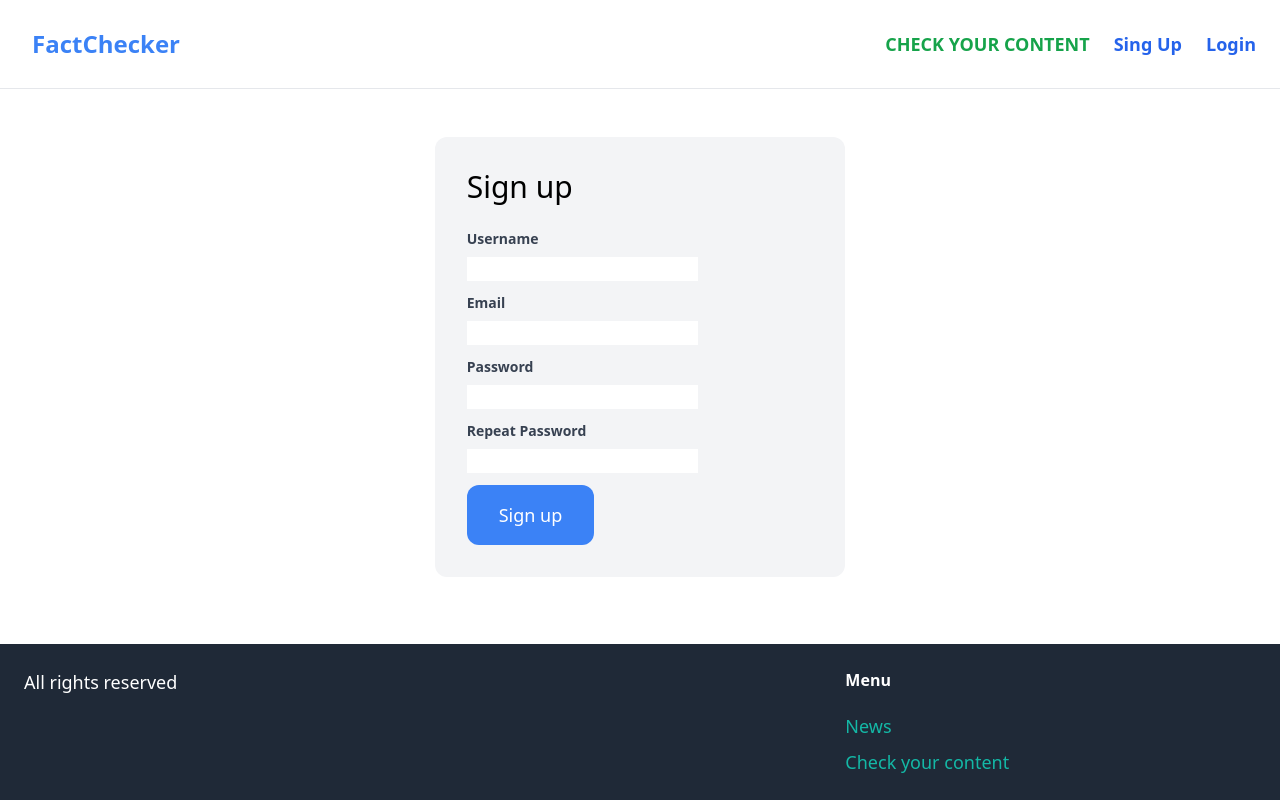
After one commit to fitoretahiri/Fake-News-Detection, a Django app: template api/news/templates/signup.html in a window 1280 px wide. The commit adds this page. Run offline with Django 3.2, Linux system fonts and the light colour scheme; the template is opened without the code that fills it, so the values that code supplies are empty, except form fields; form fields are guessed from the names that the template uses; some libraries are stand-ins or nearby versions.

Commit message:
User authentication. Login, Signup, Log out implemented.

```diff
--- a/api/fakenewsdetection/settings.py
+++ b/api/fakenewsdetection/settings.py
@@ -26,6 +26,10 @@ SECRET_KEY = 'django-insecure-2q=#en8pk^(q%k=m%o(y2(+l&v(e)5dkdq@)c3@m*u7mq0_9(p
 DEBUG = True
 
 ALLOWED_HOSTS = []
+
+LOGIN_URL = 'news/login/'
+LOGIN_REDIRECT_URL = '/news/'
+LOGOUT_REDIRECT_URL = '/news/'
 
 
 # Application definition
--- a/api/fakenewsdetection/urls.py
+++ b/api/fakenewsdetection/urls.py
@@ -2,8 +2,10 @@ from django.contrib import admin
 from django.urls import path, include
 from django.conf import settings
 from django.conf.urls.static import static
+from django.contrib.auth import views as auth_views
 
 urlpatterns = [
     path('admin/', admin.site.urls),
     path('news/', include('news.urls')),
+    path('logout/', auth_views.LogoutView.as_view(), name='logout'),
 ] + static(settings.MEDIA_URL, document_root=settings.MEDIA_ROOT)
--- a/api/news/templates/base.html
+++ b/api/news/templates/base.html
@@ -11,8 +11,18 @@
     <nav class="py-6 px-6 flex justify-between items-center border-b border-gray-200">
         <a href="/news" class="text-2xl font-bold text-blue-500 px-2 py-1">FactChecker</a>
 
-        <div class="space-x-6">
+        <div class="space-x-6 flex items-center">
             <a href="/news/predict/" class="text-lg font-bold text-green-600 hover:text-blue-900">CHECK YOUR CONTENT</a>
+
+            {% if user.is_authenticated %}
+                <form method="post" action="{% url 'logout' %}">
+                    {% csrf_token %}
+                    <button type="submit" class="text-lg font-bold text-blue-600 hover:text-blue-900">Logout</button>
+                </form>
+            {% else %}
+                <a href="/news/signup/" class="text-lg font-bold text-blue-600 hover:text-blue-900">Sing Up</a>
+                <a href="/news/login/" class="text-lg font-bold text-blue-600 hover:text-blue-900">Login</a>
+            {% endif %}
         </div>
     </nav>
 
--- /dev/null
+++ b/api/news/templates/signup.html
@@ -0,0 +1,46 @@
+{% extends 'base.html' %}
+
+{% block title %}
+Sign Up
+{% endblock %}
+
+{% block content %}
+<div class="w-1/3 my-6 mx-auto p-8 bg-gray-100 rounded-xl">
+    <h1 class="mb-6 text-3xl">Sign up</h1>
+
+    <form action="." method="post">
+        {% csrf_token %}
+
+        <div class="mb-3">
+            <label for="username" class="block text-gray-700 text-sm font-bold mb-2">Username</label>
+            {{ form.username }}
+        </div>
+
+        <div class="mb-3">
+            <label for="email" class="block text-gray-700 text-sm font-bold mb-2">Email</label>
+            {{ form.email }}
+        </div>
+
+        <div class="mb-3">
+            <label for="password1" class="block text-gray-700 text-sm font-bold mb-2">Password</label>
+            {{ form.password1 }}
+        </div>
+
+        <div class="mb-3">
+            <label for="password2" class="block text-gray-700 text-sm font-bold mb-2">Repeat Password</label>
+            {{ form.password2 }}
+        </div>
+
+        {% if form.errors or form.non_field_errors %}
+            <div class="mb-3 p-6 bg-red-100 rounded-xl">
+                {% for field in form %}
+                    {{ field.errors }}
+                {% endfor %}
+
+                {{ form.non_field_errors }}
+            </div>
+        {% endif %}
+        <button class="py-4 px-8 text-lg bg-blue-500 hover:bg-blue-700 rounded-xl text-white">Sign up</button>
+    </form>
+</div>
+{% endblock %}
--- a/api/news/urls.py
+++ b/api/news/urls.py
@@ -1,10 +1,16 @@
+from django.contrib.auth import views as auth_views
 from django.urls import path
+
 from . import views
+from .forms import LoginForm
+
 
 app_name = 'news'
 
 urlpatterns = [
     path('details/<int:pk>', views.news_detail, name='news_detail'),
     path('predict/', views.predict, name='predict'),
+    path('signup/', views.signup, name='signup'),
+    path('login/', auth_views.LoginView.as_view(template_name = 'login.html', authentication_form=LoginForm), name='login'),
     path('', views.index),
 ]
```
Also changed, not shown: api/news/forms.py (added, +33 -0 lines), api/news/templates/login.html (added, +36 -0 lines), api/news/views.py (+15 -0 lines), api/db.sqlite3.
